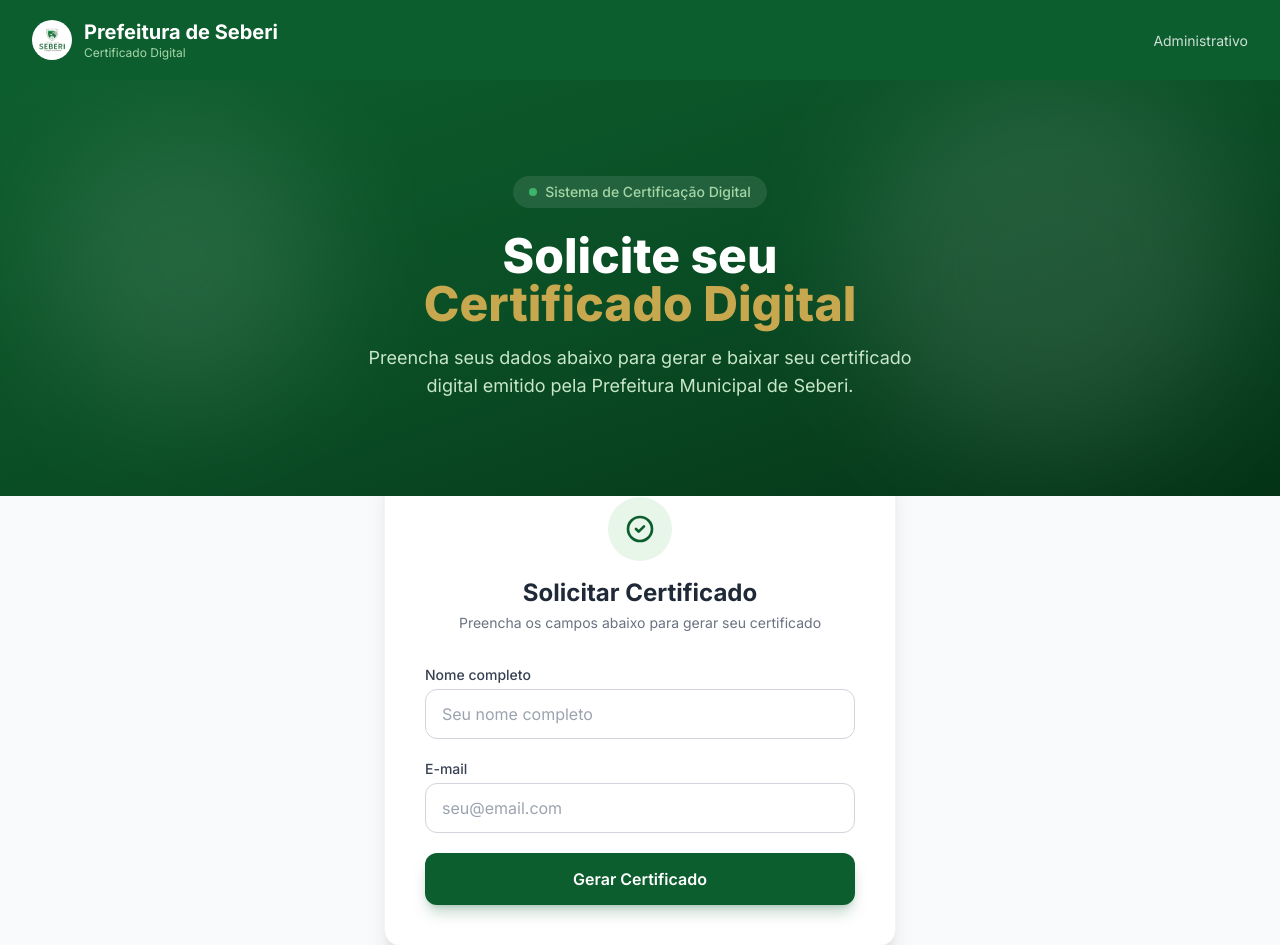
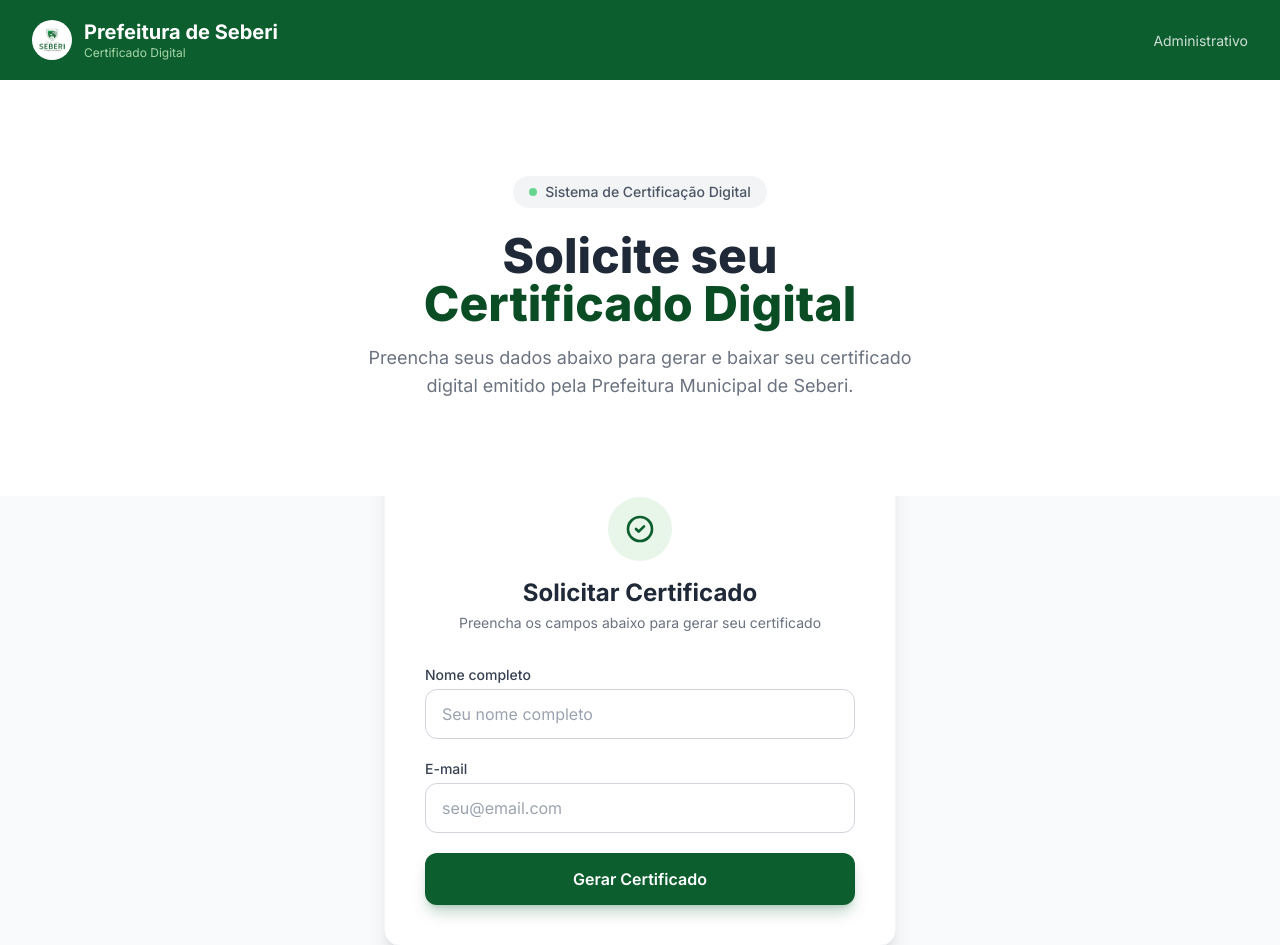
Before and after one commit to Argentaa/certificados-seberi, a Flask app: page / in a window 1280 px wide. Shown: the top 945 px of the page. Run offline with Flask 3, Linux system fonts and the light colour scheme; some libraries are stand-ins or nearby versions.

Commit message:
hero section: white background, black text

```diff
--- a/templates/index.html
+++ b/templates/index.html
@@ -25,23 +25,18 @@
 </nav>
 
 <!-- Hero -->
-<section class="relative overflow-hidden">
-    <div class="absolute inset-0 bg-gradient-to-br from-primary-500 via-primary-600 to-primary-800"></div>
-    <div class="absolute inset-0 opacity-10">
-        <div class="absolute top-10 left-10 w-72 h-72 bg-white rounded-full blur-3xl"></div>
-        <div class="absolute bottom-10 right-10 w-96 h-96 bg-white rounded-full blur-3xl"></div>
-    </div>
-    <div class="relative max-w-7xl mx-auto px-4 sm:px-6 lg:px-8 py-16 sm:py-24">
+<section class="relative bg-white">
+    <div class="max-w-7xl mx-auto px-4 sm:px-6 lg:px-8 py-16 sm:py-24">
         <div class="text-center max-w-3xl mx-auto">
-            <div class="inline-flex items-center gap-2 bg-white/10 backdrop-blur-sm rounded-full px-4 py-1.5 mb-6">
-                <span class="w-2 h-2 bg-green-400 rounded-full animate-pulse"></span>
-                <span class="text-primary-200 text-sm font-medium">Sistema de Certificação Digital</span>
+            <div class="inline-flex items-center gap-2 bg-gray-100 rounded-full px-4 py-1.5 mb-6">
+                <span class="w-2 h-2 bg-green-500 rounded-full animate-pulse"></span>
+                <span class="text-gray-600 text-sm font-medium">Sistema de Certificação Digital</span>
             </div>
-            <h1 class="text-3xl sm:text-4xl lg:text-5xl font-extrabold text-white leading-tight">
+            <h1 class="text-3xl sm:text-4xl lg:text-5xl font-extrabold text-gray-800 leading-tight">
                 Solicite seu<br>
-                <span class="text-gold">Certificado Digital</span>
+                <span class="text-primary-600">Certificado Digital</span>
             </h1>
-            <p class="mt-4 text-lg text-primary-100 max-w-xl mx-auto">
+            <p class="mt-4 text-lg text-gray-500 max-w-xl mx-auto">
                 Preencha seus dados abaixo para gerar e baixar seu certificado digital
                 emitido pela Prefeitura Municipal de Seberi.
             </p>
```
